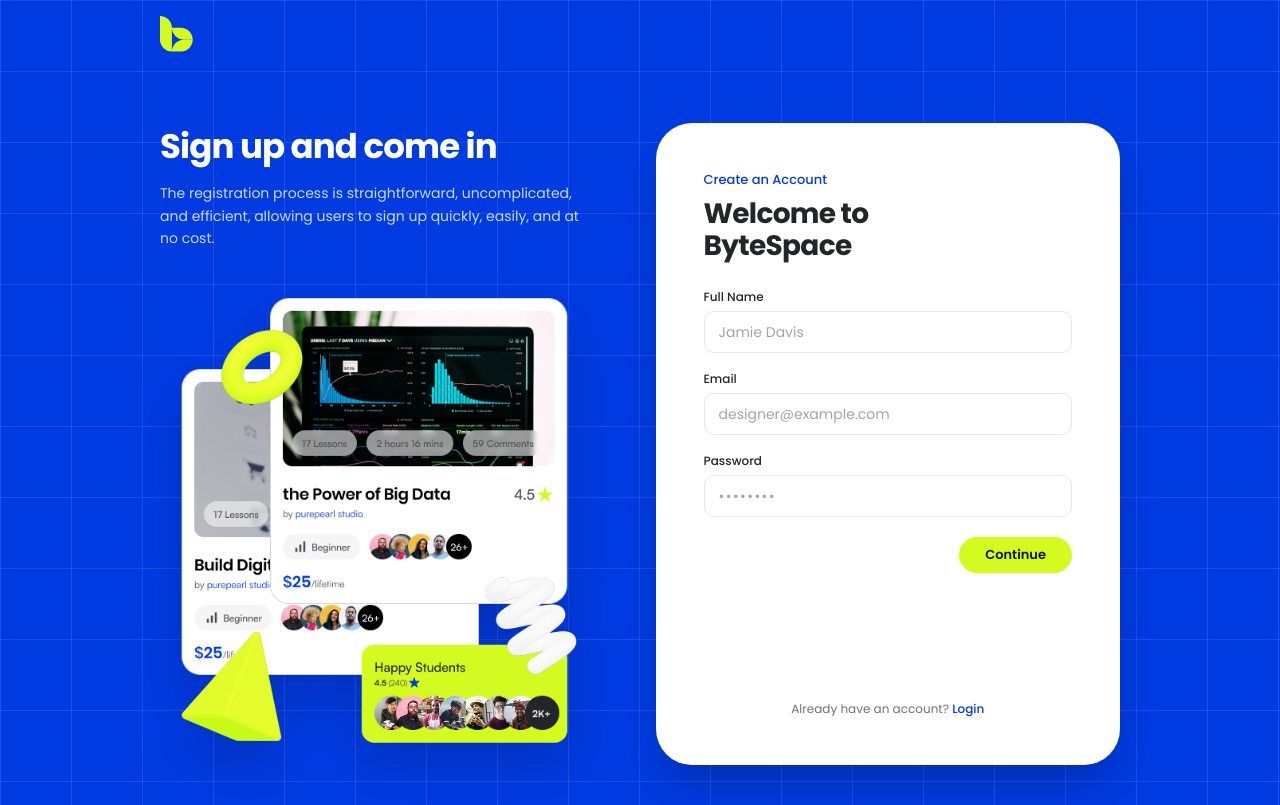
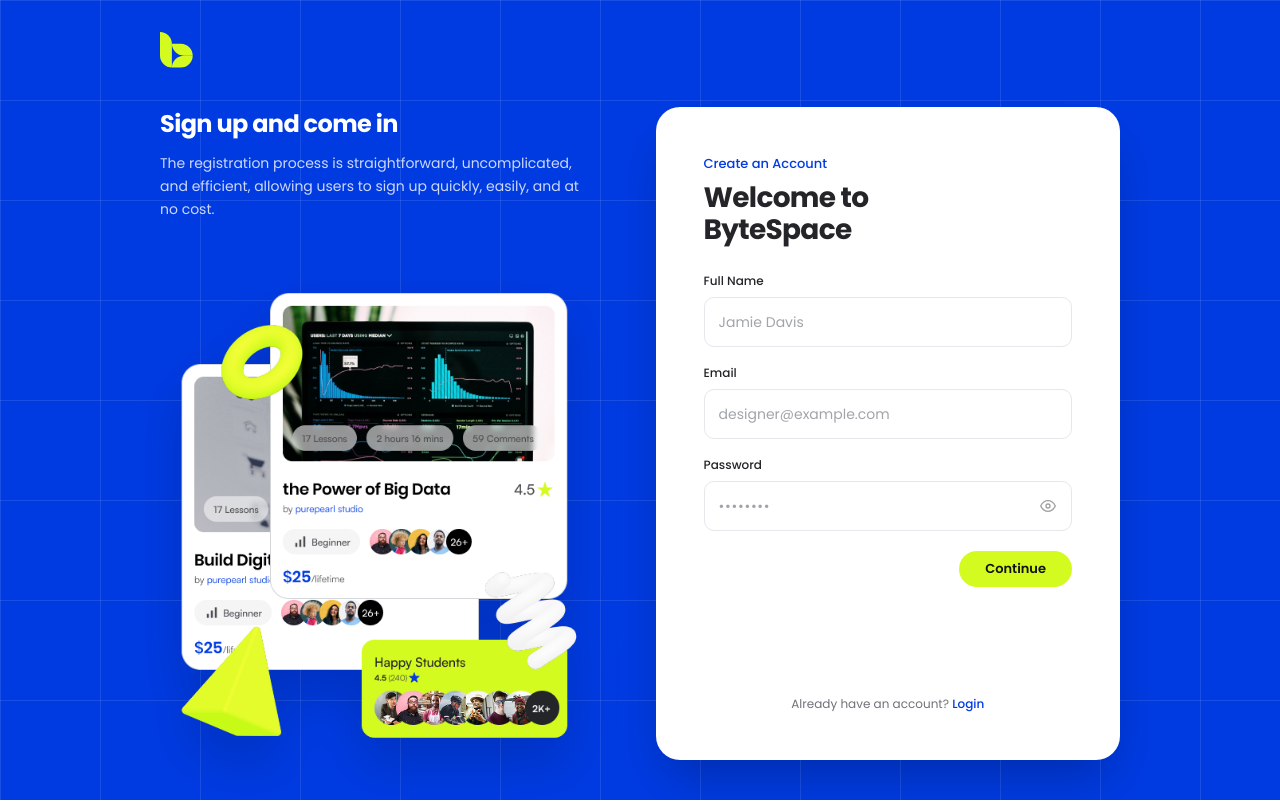
Before and after one commit to sushilhemrom500530/byte-space, a Next.js app: page /auth/register in a window 1280 px wide. Built offline with nearby package versions, Linux system fonts and the light colour scheme.

Commit message:
feat: add authentication components, types, and form handling with react-hook-form

```diff
--- a/package.json
+++ b/package.json
@@ -12,6 +12,7 @@
     "next": "16.3.6",
     "react": "19.2.8",
     "react-dom": "19.2.8",
+    "react-hook-form": "^7.89.0",
     "react-icons": "^5.7.0"
   },
   "devDependencies": {
--- a/src/components/auth/login/index.tsx
+++ b/src/components/auth/login/index.tsx
@@ -1,81 +1,80 @@
 "use client";
 
 import Link from "next/link";
-import { useState } from "react";
+import Image from "next/image";
+import { useForm } from "react-hook-form";
 import facebook_image from "@/assets/auth/facebook.png";
 import google_image from "@/assets/auth/google.png";
-import Image from "next/image";
+import FormField from "@/components/form";
+import { ILoginFormInputs } from "../../../types";
+
 
 export default function Login() {
-    const [email, setEmail] = useState("");
-    const [password, setPassword] = useState("");
+    const {
+        register,
+        handleSubmit,
+        formState: { errors, isSubmitting },
+    } = useForm<ILoginFormInputs>({
+        mode: "onTouched",
+    });
 
-    const handleSubmit = (e: React.FormEvent) => {
-        e.preventDefault();
-        console.log("Login submission:", { email, password });
+    const onSubmit = async (data: ILoginFormInputs) => {
+        console.log("Login submission:", data);
+        // Form submission API logic
     };
 
     return (
         <div className="w-full flex-1 flex flex-col justify-between select-none">
-            {/* Top Section */}
             <div>
-                {/* Header Tag */}
                 <span className="text-xs sm:text-[13px] font-medium text-primary block mb-2 sm:mb-2.5">
                     Sign In
                 </span>
 
-                {/* Main Heading */}
                 <h2 className="text-2xl sm:text-[28px] font-bold text-[#242528] tracking-tight leading-none mb-7 sm:mb-8">
                     Welcome Back
                 </h2>
 
                 {/* Form Inputs */}
-                <form onSubmit={handleSubmit} className="flex flex-col">
-                    {/* Email Field */}
-                    <div className="mb-4 sm:mb-4.5">
-                        <label
-                            htmlFor="login-email"
-                            className="block text-[11px] sm:text-xs font-medium text-[#242528] mb-1.5"
-                        >
-                            Email
-                        </label>
-                        <input
-                            id="login-email"
+                <form onSubmit={handleSubmit(onSubmit)} noValidate className="flex flex-col">
+                    <FormField
+                        label="Email"
                         type="email"
-                            value={email}
-                            onChange={(e) => setEmail(e.target.value)}
+                        name="email"
                         placeholder="designer@example.com"
-                            required
-                            className="w-full h-10 sm:h-[42px] px-3.5 rounded-[10px] border border-[#E5E7EB] text-xs sm:text-sm text-[#242528] placeholder-[#A1A4AA] bg-white focus:outline-none focus:border-primary transition-colors"
+                        register={register("email", {
+                            required: "Email is required",
+                            pattern: {
+                                value: /^[A-Z0-9._%+-]+@[A-Z0-9.-]+\.[A-Z]{2,}$/i,
+                                message: "Please enter a valid email address",
+                            },
+                        })}
+                        error={errors.email}
+                        containerClassName="mb-4 sm:mb-4.5"
                     />
-                    </div>
 
-                    {/* Password Field */}
-                    <div className="mb-4 sm:mb-5">
-                        <label
-                            htmlFor="login-password"
-                            className="block text-[11px] sm:text-xs font-medium text-[#242528] mb-1.5"
-                        >
-                            Password
-                        </label>
-                        <input
-                            id="login-password"
+                    <FormField
+                        label="Password"
                         type="password"
-                            value={password}
-                            onChange={(e) => setPassword(e.target.value)}
+                        name="password"
                         placeholder="••••••••"
-                            required
-                            className="w-full h-10 sm:h-[42px] px-3.5 rounded-[10px] border border-[#E5E7EB] text-xs sm:text-sm text-[#242528] placeholder-[#A1A4AA] bg-white focus:outline-none focus:border-primary tracking-widest transition-colors"
+                        register={register("password", {
+                            required: "Password is required",
+                            minLength: {
+                                value: 6,
+                                message: "Password must be at least 6 characters",
+                            },
+                        })}
+                        error={errors.password}
+                        containerClassName="mb-4 sm:mb-5"
                     />
-                    </div>
 
-                    {/* Action Button */}
                     <div className="flex justify-end">
                         <button
                             type="submit"
-                            className="h-8 sm:h-9 px-6 sm:px-6.5 rounded-full bg-secondary text-[#111111] font-semibold text-xs sm:text-[13px] hover:brightness-95 active:scale-95 transition-all shadow-none cursor-pointer whitespace-nowrap"
+                            disabled={isSubmitting}
+                            className="h-8 sm:h-9 px-6 sm:px-6.5 rounded-full bg-secondary text-[#111111] font-semibold text-xs sm:text-[13px] hover:brightness-95 transition-all shadow-none cursor-pointer whitespace-nowrap disabled:opacity-60"
                         >
-                            Sign In
+                            {isSubmitting ? "Signing in..." : "Sign In"}
                         </button>
                     </div>
                 </form>
--- a/src/components/auth/register/index.tsx
+++ b/src/components/auth/register/index.tsx
@@ -1,28 +1,36 @@
 "use client";
 
 import Link from "next/link";
-import { useState } from "react";
+import { useForm } from "react-hook-form";
+import FormField from "@/components/form";
+
+interface IRegisterFormInputs {
+    fullName: string;
+    email: string;
+    password: string;
+}
 
 export default function Register() {
-    const [fullName, setFullName] = useState("");
-    const [email, setEmail] = useState("");
-    const [password, setPassword] = useState("");
+    const {
+        register,
+        handleSubmit,
+        formState: { errors, isSubmitting },
+    } = useForm<IRegisterFormInputs>({
+        mode: "onTouched",
+    });
 
-    const handleSubmit = (e: React.FormEvent) => {
-        e.preventDefault();
-        console.log("Register submission:", { fullName, email, password });
+    const onSubmit = async (data: IRegisterFormInputs) => {
+        console.log("Register submission:", data);
+        // Form submission API logic
     };
 
     return (
         <div className="w-full flex-1 flex flex-col justify-between select-none">
-            {/* Top Section */}
             <div>
-                {/* Header Tag */}
                 <span className="text-xs sm:text-[13px] font-medium text-primary block mb-2 sm:mb-2.5">
                     Create an Account
                 </span>
 
-                {/* Main Heading */}
                 <h2 className="text-2xl sm:text-[28px] font-bold text-[#242528] tracking-tight leading-[1.12] mb-6 sm:mb-7">
                     Welcome to
                     <br />
@@ -30,71 +38,63 @@
                 </h2>
 
                 {/* Form Inputs */}
-                <form onSubmit={handleSubmit} className="flex flex-col">
-                    {/* Full Name Field */}
-                    <div className="mb-4 sm:mb-4.5">
-                        <label
-                            htmlFor="register-fullname"
-                            className="block text-[11px] sm:text-xs font-medium text-[#242528] mb-1.5"
-                        >
-                            Full Name
-                        </label>
-                        <input
-                            id="register-fullname"
+                <form onSubmit={handleSubmit(onSubmit)} noValidate className="flex flex-col">
+                    <FormField
+                        label="Full Name"
                         type="text"
-                            value={fullName}
-                            onChange={(e) => setFullName(e.target.value)}
+                        name="fullName"
                         placeholder="Jamie Davis"
-                            required
-                            className="w-full h-10 sm:h-[42px] px-3.5 rounded-[10px] border border-[#E5E7EB] text-xs sm:text-sm text-[#242528] placeholder-[#A1A4AA] bg-white focus:outline-none focus:border-primary transition-colors"
+                        register={register("fullName", {
+                            required: "Full name is required",
+                            minLength: {
+                                value: 2,
+                                message: "Full name must be at least 2 characters",
+                            },
+                        })}
+                        error={errors.fullName}
+                        containerClassName="mb-4 sm:mb-4.5"
                     />
-                    </div>
 
-                    {/* Email Field */}
-                    <div className="mb-4 sm:mb-4.5">
-                        <label
-                            htmlFor="register-email"
-                            className="block text-[11px] sm:text-xs font-medium text-[#242528] mb-1.5"
-                        >
-                            Email
-                        </label>
-                        <input
-                            id="register-email"
+                    <FormField
+                        label="Email"
                         type="email"
-                            value={email}
-                            onChange={(e) => setEmail(e.target.value)}
+                        name="email"
                         placeholder="designer@example.com"
-                            required
-                            className="w-full h-10 sm:h-[42px] px-3.5 rounded-[10px] border border-[#E5E7EB] text-xs sm:text-sm text-[#242528] placeholder-[#A1A4AA] bg-white focus:outline-none focus:border-primary transition-colors"
+                        register={register("email", {
+                            required: "Email is required",
+                            pattern: {
+                                value: /^[A-Z0-9._%+-]+@[A-Z0-9.-]+\.[A-Z]{2,}$/i,
+                                message: "Please enter a valid email address",
+                            },
+                        })}
+                        error={errors.email}
+                        containerClassName="mb-4 sm:mb-4.5"
                     />
-                    </div>
 
-                    {/* Password Field */}
-                    <div className="mb-4 sm:mb-5">
-                        <label
-                            htmlFor="register-password"
-                            className="block text-[11px] sm:text-xs font-medium text-[#242528] mb-1.5"
-                        >
-                            Password
-                        </label>
-                        <input
-                            id="register-password"
+                    <FormField
+                        label="Password"
                         type="password"
-                            value={password}
-                            onChange={(e) => setPassword(e.target.value)}
+                        name="password"
                         placeholder="••••••••"
-                            required
-                            className="w-full h-10 sm:h-[42px] px-3.5 rounded-[10px] border border-[#E5E7EB] text-xs sm:text-sm text-[#242528] placeholder-[#A1A4AA] bg-white focus:outline-none focus:border-primary tracking-widest transition-colors"
+                        register={register("password", {
+                            required: "Password is required",
+                            minLength: {
+                                value: 6,
+                                message: "Password must be at least 6 characters",
+                            },
+                        })}
+                        error={errors.password}
+                        containerClassName="mb-4 sm:mb-5"
                     />
-                    </div>
 
                     {/* Action Button */}
                     <div className="flex justify-end">
                         <button
                             type="submit"
-                            className="h-8 sm:h-9 px-6 sm:px-6.5 rounded-full bg-secondary text-[#111111] font-semibold text-xs sm:text-[13px] hover:brightness-95 active:scale-95 transition-all shadow-none cursor-pointer whitespace-nowrap"
+                            disabled={isSubmitting}
+                            className="h-8 sm:h-9 px-6 sm:px-6.5 rounded-full bg-secondary text-[#111111] font-semibold text-xs sm:text-[13px] hover:brightness-95 active:scale-95 transition-all shadow-none cursor-pointer whitespace-nowrap disabled:opacity-60"
                         >
-                            Continue
+                            {isSubmitting ? "Submitting..." : "Continue"}
                         </button>
                     </div>
                 </form>
--- a/src/components/form/index.tsx
+++ b/src/components/form/index.tsx
@@ -1,14 +1,177 @@
-export default function Form() {
-    return (
-        <div>
-            <input
-                type="email"
-                // value={email}
-                // onChange={(e) => setEmail(e.target.value)}
-                placeholder="Enter your email"
-                required
-                className="w-full sm:w-[280px] h-11 sm:h-12 px-5 rounded-full border border-[#D5D5D6] text-sm text-[#242528] placeholder-[#9CA3AF] focus:outline-none focus:border-primary transition-colors"
-            />
-        </div>
-    );
+"use client";
+
+import React, { useState, forwardRef } from "react";
+import { FiEye, FiEyeOff, FiChevronDown } from "react-icons/fi";
+import { FieldError, UseFormRegisterReturn } from "react-hook-form";
+
+export interface ISelectOption {
+    label: string;
+    value: string | number;
 }
+
+export interface IFormFieldProps
+    extends Omit<React.InputHTMLAttributes<HTMLInputElement>, "type"> {
+    label?: string;
+    name: string;
+    type?: "text" | "email" | "password" | "select" | "number" | "tel" | string;
+    options?: ISelectOption[];
+    error?: FieldError | string;
+    helperText?: string;
+    register?: UseFormRegisterReturn;
+    containerClassName?: string;
+}
+
+export const FormField = forwardRef<HTMLInputElement, IFormFieldProps>(
+    (
+        {
+            label,
+            name,
+            type = "text",
+            options,
+            error,
+            helperText,
+            register,
+            required,
+            placeholder,
+            className = "",
+            containerClassName = "",
+            disabled,
+            id,
+            ...rest
+        },
+        ref
+    ) => {
+        const [showPassword, setShowPassword] = useState(false);
+
+        const errorMessage = typeof error === "string" ? error : error?.message;
+        const hasError = Boolean(errorMessage);
+        const inputId = id || name;
+
+        // Input border & focus styles
+        const baseInputStyles =
+            "w-full p-3.5 rounded-[10px] border text-xs sm:text-sm text-[#242528] placeholder-[#A1A4AA] bg-white transition-colors focus:outline-none";
+        const errorInputStyles = hasError
+            ? "border-red-500 focus:border-red-500 focus:ring-1 focus:ring-red-200"
+            : "border-[#E5E7EB] focus:border-primary focus:ring-1 focus:ring-primary/20";
+        const disabledStyles = disabled
+            ? "bg-neutral-100 text-neutral-400 cursor-not-allowed border-neutral-200"
+            : "";
+
+        // Render Select Input
+        if (type === "select") {
+            const selectProps = rest as unknown as React.SelectHTMLAttributes<HTMLSelectElement>;
+            return (
+                <div className={`w-full ${containerClassName}`}>
+                    {label && (
+                        <label
+                            htmlFor={inputId}
+                            className="block text-[11px] sm:text-xs font-medium text-[#242528] mb-2"
+                        >
+                            {label}
+                            {required && <span className="text-red-500 ml-1 font-semibold">*</span>}
+                        </label>
+                    )}
+                    <div className="relative w-full">
+                        <select
+                            {...selectProps}
+                            {...register}
+                            id={inputId}
+                            name={register?.name || name}
+                            disabled={disabled}
+                            defaultValue=""
+                            className={`${baseInputStyles} ${errorInputStyles} ${disabledStyles} pr-10 appearance-none cursor-pointer ${className}`}
+                        >
+                            <option value="" disabled>
+                                {placeholder || "Select an option"}
+                            </option>
+                            {options?.map((opt) => (
+                                <option key={opt.value} value={opt.value}>
+                                    {opt.label}
+                                </option>
+                            ))}
+                        </select>
+                        <div className="absolute right-3.5 top-1/2 -translate-y-1/2 pointer-events-none text-neutral-400">
+                            <FiChevronDown className="w-4 h-4" />
+                        </div>
+                    </div>
+
+                    {errorMessage ? (
+                        <p className="mt-1.5 text-xs text-red-500 font-medium animate-in fade-in">
+                            {errorMessage}
+                        </p>
+                    ) : helperText ? (
+                        <p className="mt-1 text-xs text-neutral-500">{helperText}</p>
+                    ) : null}
+                </div>
+            );
+        }
+
+        // Render Password / Text / Email / etc.
+        const inputType =
+            type === "password" ? (showPassword ? "text" : "password") : type;
+
+        return (
+            <div className={`w-full ${containerClassName}`}>
+                {label && (
+                    <label
+                        htmlFor={inputId}
+                        className="block text-[11px] sm:text-xs font-medium text-[#242528] mb-2"
+                    >
+                        {label}
+                        {required && <span className="text-red-500 ml-1 font-semibold">*</span>}
+                    </label>
+                )}
+                <div className="relative w-full">
+                    <input
+                        {...rest}
+                        {...register}
+                        ref={(node) => {
+                            if (typeof ref === "function") {
+                                ref(node);
+                            } else if (ref) {
+                                ref.current = node;
+                            }
+                            if (register?.ref) {
+                                register.ref(node);
+                            }
+                        }}
+                        id={inputId}
+                        name={register?.name || name}
+                        type={inputType}
+                        disabled={disabled}
+                        placeholder={placeholder}
+                        className={`${baseInputStyles} ${errorInputStyles} ${disabledStyles} ${type === "password" ? "pr-10 tracking-wider" : ""
+                            } ${className}`}
+                    />
+
+                    {type === "password" && (
+                        <button
+                            type="button"
+                            onClick={() => setShowPassword(!showPassword)}
+                            aria-label={showPassword ? "Hide password" : "Show password"}
+                            className="absolute right-3.5 top-1/2 -translate-y-1/2 text-neutral-400 hover:text-neutral-600 focus:outline-none transition-colors cursor-pointer p-0.5"
+                        >
+                            {showPassword ? (
+                                <FiEyeOff className="w-4 h-4" />
+                            ) : (
+                                <FiEye className="w-4 h-4" />
+                            )}
+                        </button>
+                    )}
+                </div>
+
+                {errorMessage ? (
+                    <p className="mt-1.5 text-xs text-red-500 font-medium animate-in fade-in">
+                        {errorMessage}
+                    </p>
+                ) : helperText ? (
+                    <p className="mt-1 text-xs text-neutral-500">{helperText}</p>
+                ) : null}
+            </div>
+        );
+    }
+);
+
+FormField.displayName = "FormField";
+
+export default FormField;
--- a/src/layout/auth/index.tsx
+++ b/src/layout/auth/index.tsx
@@ -29,9 +29,9 @@
     const displayDescription = description || defaultDescription;
 
     return (
-        <div className="min-h-screen w-full relative flex flex-col justify-between bg-primary-grid overflow-x-hidden py-4 selection:bg-secondary selection:text-black">
+        <div className="min-h-screen w-full relative flex flex-col justify-between bg-primary-grid overflow-x-hidden selection:bg-secondary selection:text-black pb-10">
             <div className="custom-container w-full flex-1 flex flex-col justify-between">
-                <div className="w-full z-20 mb-6 sm:mb-8 lg:mb-10">
+                <div className="w-full z-20 py-8">
                     <Link
                         href="/"
                         className="inline-flex items-center w-fit"
@@ -48,19 +48,19 @@
                     </Link>
                 </div>
 
-                <main className="flex-1 flex justify-center py-2 sm:py-4 lg:py-6 z-10">
-                    <div className="w-full flex flex-col md:flex-row lg:items-stretch items-center lg:items-start justify-between gap-8 lg:gap-14">
+                <main className="flex-1 flex justify-center z-10">
+                    <div className="w-full flex flex-col md:flex-row lg:items-stretch items-center lg:items-start justify-between gap-6 lg:gap-14">
                         <div className="w-full lg:w-[548px] flex flex-col justify-between items-center lg:items-start text-center lg:text-left pt-0">
                             <div className="mb-6 sm:mb-8 lg:mb-12">
-                                <h1 className="text-2xl sm:text-3xl lg:text-[34px] font-bold text-white tracking-tight leading-snug md:text-start text-center">
+                                <h1 className="text-xl md:text-2xl font-bold text-white tracking-tight leading-snug text-start">
                                     {displayTitle}
                                 </h1>
-                                <p className="mt-3 text-xs sm:text-sm text-white/80 leading-relaxed md:text-start text-center">
+                                <p className="mt-3 text-xs sm:text-sm text-white/80 leading-relaxed text-start">
                                     {displayDescription}
                                 </p>
                             </div>
 
-                            <div className="hidden md:block w-full max-w-[548px] select-none pointer-events-none">
+                            <div className="hidden md:block w-full max-w-[548px] max-h-[585px] select-none pointer-events-none">
                                 <Image
                                     src={AuthImage}
                                     alt="ByteSpace Illustration"
@@ -73,7 +73,7 @@
                         </div>
 
                         <div className="w-full lg:w-[579px] flex justify-center lg:justify-end self-stretch">
-                            <div className="w-full max-w-[579px] h-full bg-white rounded-[24px] sm:rounded-[36px] shadow-2xl p-6 sm:p-10 lg:p-12 text-[#242528] relative z-10 flex flex-col justify-between">
+                            <div className="w-full max-w-[579px] h-full bg-white rounded-[24px] shadow-2xl p-6 sm:p-10 lg:p-12 text-[#242528] relative z-10 flex flex-col justify-between">
                                 {children}
                             </div>
                         </div>
--- a/src/styles/globals.css
+++ b/src/styles/globals.css
@@ -42,7 +42,7 @@
   background-image:
     linear-gradient(to right, rgba(255, 255, 255, 0.1) 1px, transparent 1px),
     linear-gradient(to bottom, rgba(255, 255, 255, 0.1) 1px, transparent 1px);
-  background-size: 71px 71px;
+  background-size: 100px 100px;
 }
 
 .custom-container{
--- a/src/types/index.ts
+++ b/src/types/index.ts
@@ -24,3 +24,8 @@
     title?: string;
     description?: string;
 }
+
+export interface ILoginFormInputs {
+    email: string;
+    password: string;
+}
```
Also changed, not shown: 1 other file (tests, documents, lock files or other folders). Lines whose indentation alone changed are shown as unchanged.
